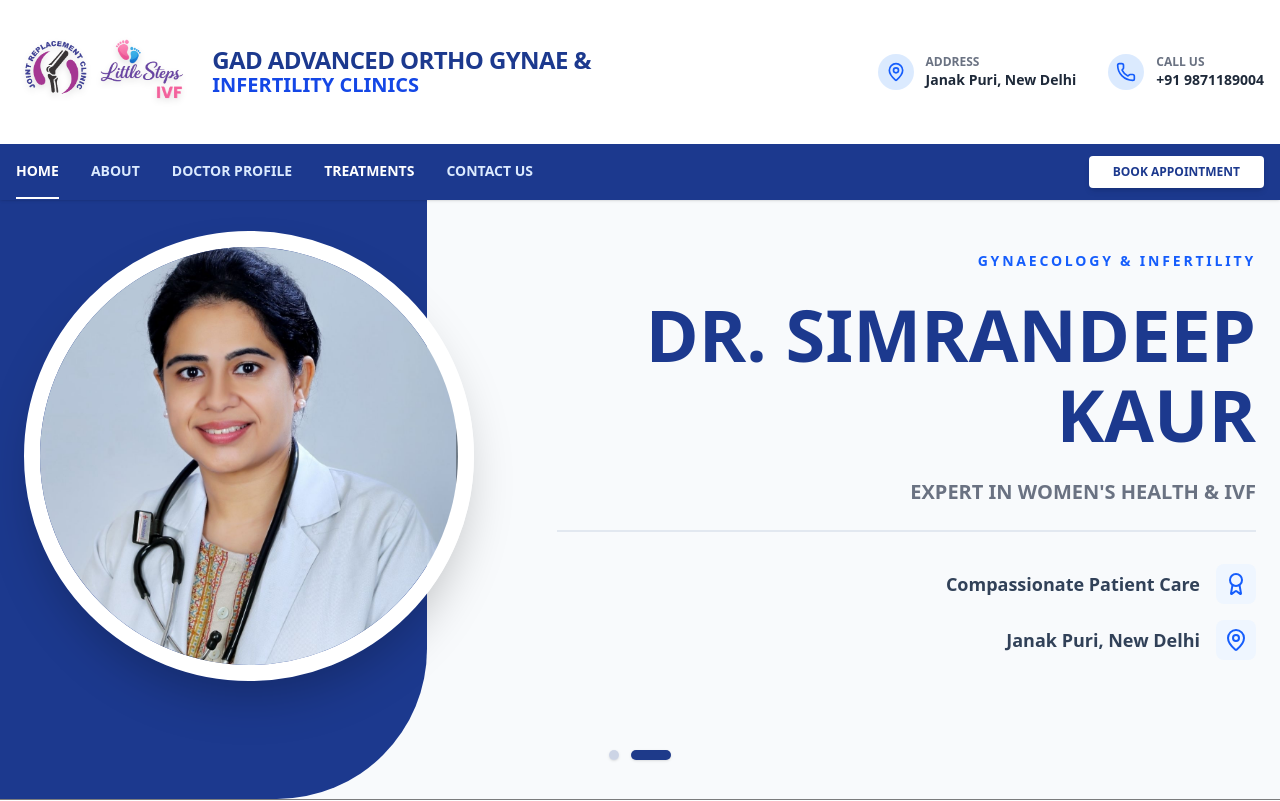
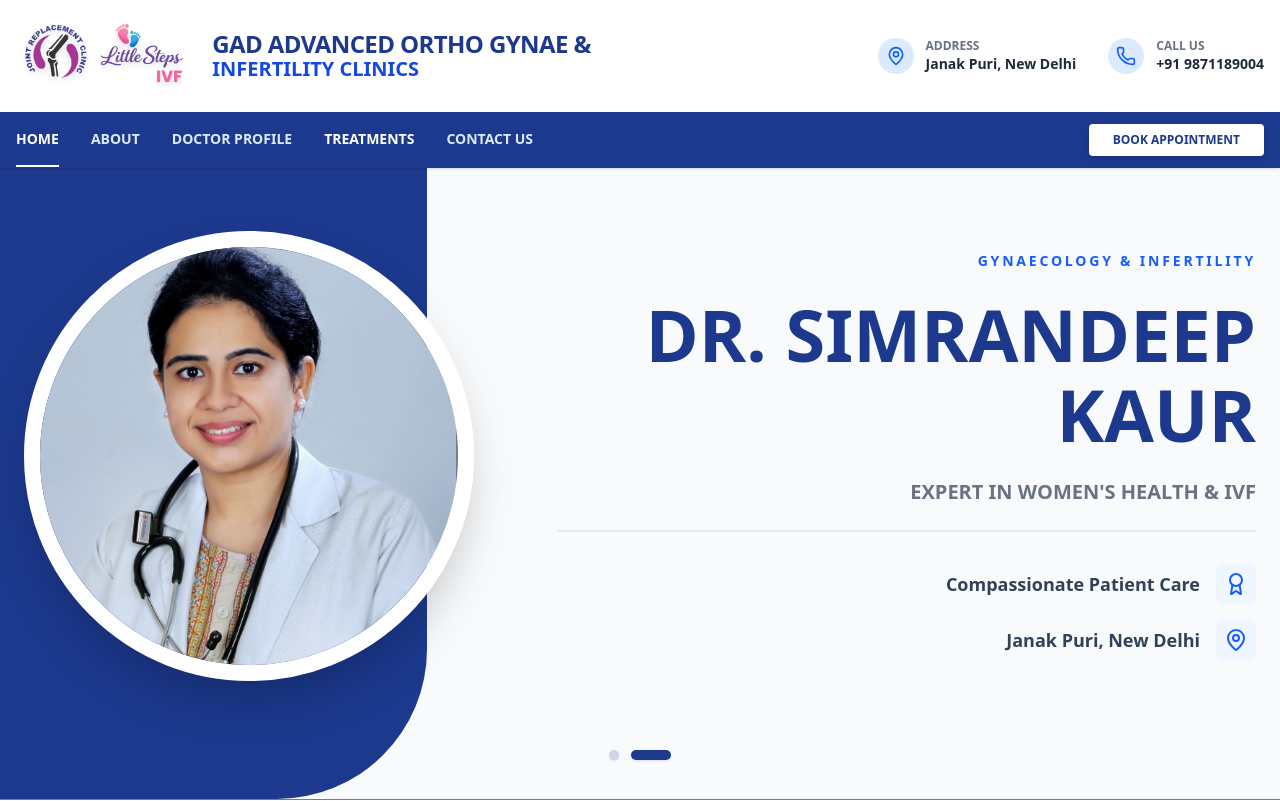
Before and after one commit to Amitkr77/Gadclinic, a React (Vite) app: page / in a window 1280 px wide. Shown: the top 801 px of the page. Built offline with nearby package versions, Linux system fonts and the light colour scheme.

Commit message:
decreased the verticle padding of the navbar

```diff
--- a/src/layout/Navbar.jsx
+++ b/src/layout/Navbar.jsx
@@ -51,7 +51,7 @@
       }`}>
 
       {/* Upper Section */}
-      <div className="max-w-7xl mx-auto px-4 py-4 flex flex-row justify-between items-center gap-4">
+      <div className="max-w-7xl mx-auto px-4  flex flex-row justify-between items-center gap-4">
         <Link to="/" className="flex items-center gap-4 group">
           <img
             src={gadlogo}
```
